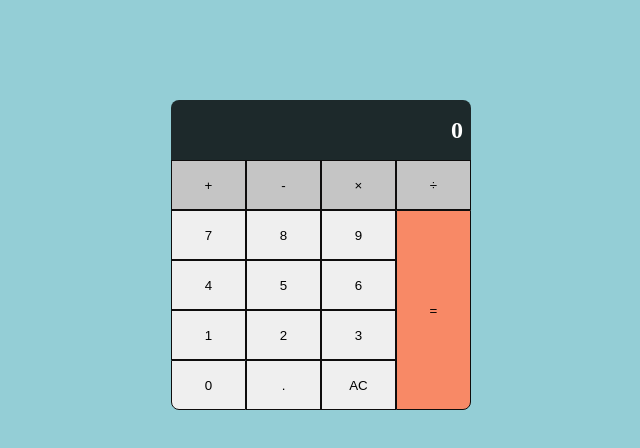
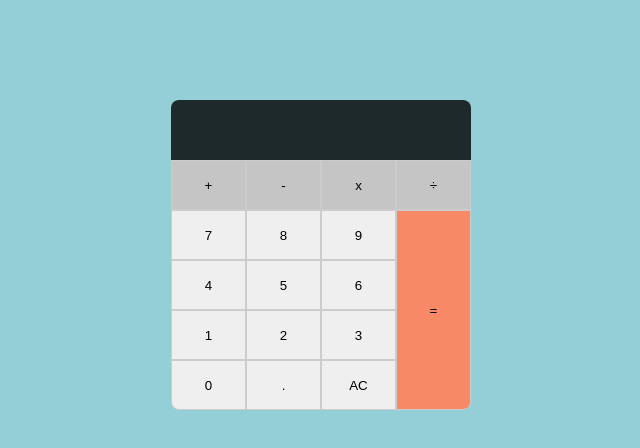
Before and after one commit to anquocviet/anquocviet_21080821-btth-cnweb, a plain HTML site: page Tuan06_07/calculator/index.html in a window 1280 px wide. Both pictures are taken after a click on the button "AC". Shown: the whole page, without its empty margins (319-959 px from the left). Drawn offline with Linux system fonts and the light colour scheme.

Commit message:
Done calculator

```diff
--- a/Tuan06_07/calculator/index.html
+++ b/Tuan06_07/calculator/index.html
@@ -46,18 +46,18 @@
     button {
         width: 100%;
         height: 100%;
-        border: 1px solid #0e0d0d;
+        border: 0.5px solid #ccc;
     }
 
     button:active {
         background-color: #b8b8b8;
     }
 
-    .key--operator {
+    .key-operator {
         background-color: #c5c5c5;
     }
 
-    .key--equal {
+    .key-equal {
         grid-column: 4 / 5;
         grid-row: 2 / 6;
         background-color: #f88966;
@@ -67,12 +67,12 @@
 
 <body>
     <div class="calculator">
-        <div class="calculator__display">0</div>
+        <div class="calculator__display"></div>
         <div class="calculator__keys">
-            <button class="key--operator" data-action="add">+</button>
-            <button class="key--operator" data-action="subtract">-</button>
-            <button class="key--operator" data-action="multiply">&times;</button>
-            <button class="key--operator" data-action="divide">÷</button>
+            <button class="key-operator">+</button>
+            <button class="key-operator">-</button>
+            <button class="key-operator">x</button>
+            <button class="key-operator">÷</button>
             <button>7</button>
             <button>8</button>
             <button>9</button>
@@ -83,12 +83,12 @@
             <button>2</button>
             <button>3</button>
             <button style="border-bottom-left-radius: 8px;">0</button>
-            <button data-action="decimal">.</button>
-            <button data-action="clear">AC</button>
-            <button class="key--equal" data-action="calculate">=</button>
+            <button>.</button>
+            <button class="clear">AC</button>
+            <button class="key-equal" class="calculate">=</button>
         </div>
     </div>
-
+    <script src="./main.js"></script>
 </body>
 
 </html>
--- a/Tuan06_07/calculator/main.js
+++ b/Tuan06_07/calculator/main.js
@@ -0,0 +1,22 @@
+const $ = document.querySelector.bind(document);
+const $$ = document.querySelectorAll.bind(document);
+
+const btnList = $$('button');
+const display = $('.calculator__display');
+
+btnList.forEach((btn) => {
+   btn.onclick = () => {
+      if (!btn.classList.value || btn.classList.value === 'key-operator') {
+         let value = btn.innerText;
+         console.log(value);
+         if (value === 'x') value = '*';
+         if (value === '÷') value = '/';
+         display.innerText += value;
+      }
+      if (btn.classList.value === 'key-equal') {
+         const display = $('.calculator__display');
+         display.innerText = eval(display.innerText);
+      }
+      if (btn.classList.value === 'clear') display.innerText = '';
+   };
+});
```
